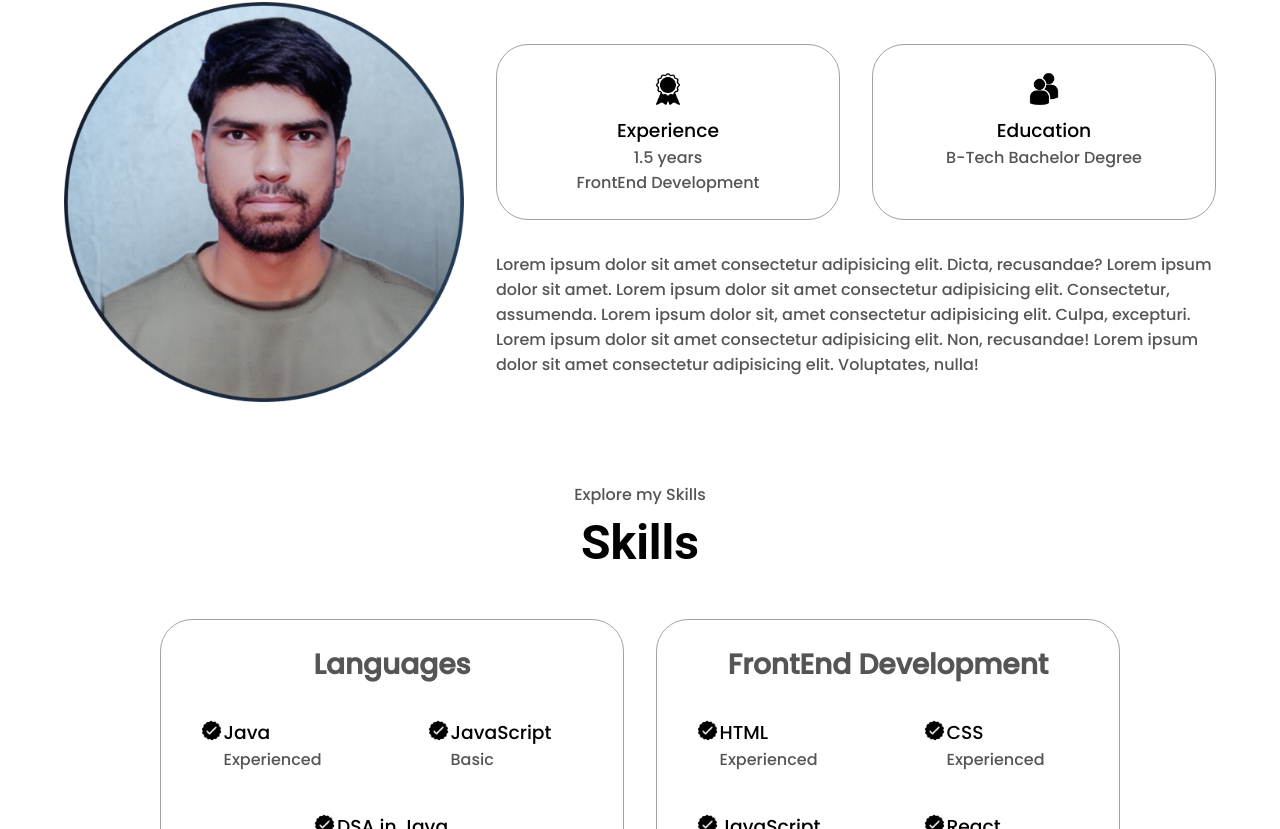
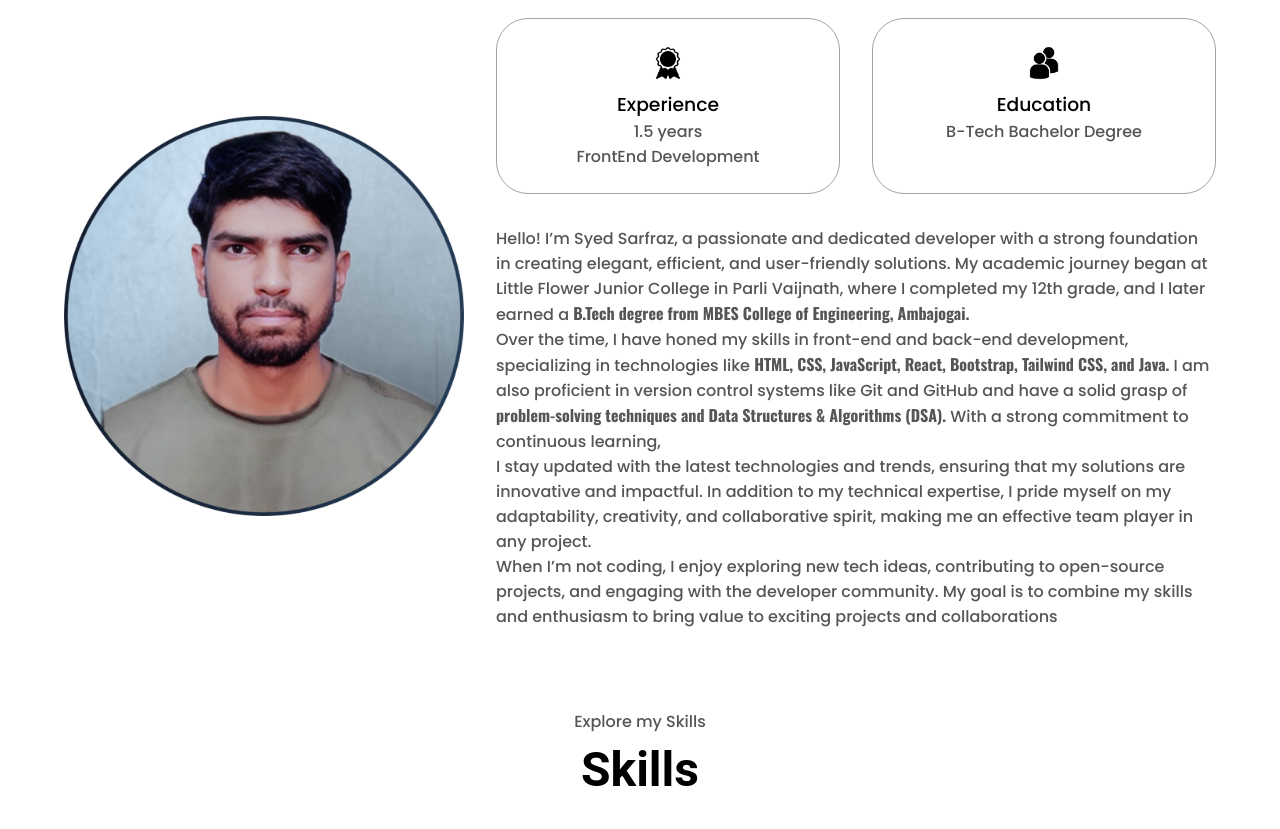
Before and after one commit to Sarfraz1115/Portfolio, a React (Vite) app: page /About in a window 1280 px wide. Shown: the part 821-1650 px from the top of the page. Built offline with nearby package versions, Linux system fonts and the light colour scheme; a web font is replaced by a local one.

Commit message:
second commit

```diff
--- a/src/components/Hero/Hero.jsx
+++ b/src/components/Hero/Hero.jsx
@@ -13,8 +13,8 @@ const Hero = () => {
            </p>
 
           <a href="./Resume.pdf" target='_blank' className='resume'>Check Resume </a>
-          <a href="./Resume.pdf" target='_blank' className='resume'>Github </a>
-          <a href="./Resume.pdf" target='_blank' className='resume'> LinkedIn </a>
+          <a href="https://github.com/Sarfraz1115" target='_blank' className='resume'>Github </a>
+          <a href="https://www.linkedin.com/in/syed-sarfraz-b8b349327/" target='_blank' className='resume'> LinkedIn </a>
 
         </div>
         <div className="images">
--- a/src/components/about/About.jsx
+++ b/src/components/about/About.jsx
@@ -30,12 +30,10 @@ const About = () => {
               </div>
             </div>
             <div className="text-container">
-              <p>Lorem ipsum dolor sit amet consectetur
-                adipisicing elit. Dicta, recusandae?
-                Lorem ipsum dolor sit amet. Lorem ipsum dolor sit amet consectetur adipisicing elit. Consectetur, assumenda.
-                Lorem ipsum dolor sit, amet consectetur adipisicing elit. Culpa, excepturi.
-                Lorem ipsum dolor sit amet consectetur adipisicing elit. Non, recusandae!
-                Lorem ipsum dolor sit amet consectetur adipisicing elit. Voluptates, nulla!</p>
+              <p>Hello! I’m Syed Sarfraz, a passionate and dedicated developer with a strong foundation in creating elegant, efficient, and user-friendly solutions. My academic journey began at Little Flower Junior College in Parli Vaijnath, where I completed my 12th grade, and I later earned a <span> B.Tech degree from MBES College of Engineering, Ambajogai.</span>
+                <br/> Over the time, I have honed my skills in front-end and back-end development, specializing in technologies like <span>HTML, CSS, JavaScript, React, Bootstrap, Tailwind CSS, and Java. </span> I am also proficient in version control systems like Git and GitHub and have a solid grasp of <span> problem-solving techniques and Data Structures & Algorithms (DSA).</span> With a strong commitment to continuous learning,
+                <br/> I stay updated with the latest technologies and trends, ensuring that my solutions are innovative and impactful. In addition to my technical expertise, I pride myself on my adaptability, creativity, and collaborative spirit, making me an effective team player in any project.
+                <br/> When I’m not coding, I enjoy exploring new tech ideas, contributing to open-source projects, and engaging with the developer community. My goal is to combine my skills and enthusiasm to bring value to exciting projects and collaborations</p>
             </div>
           </div>
         </div>
--- a/src/components/about/about.css
+++ b/src/components/about/about.css
@@ -71,6 +71,14 @@
     width: 40px;
 }
 
+.text-container p span{
+    /* color: blue; */
+    font-weight: 800;
+    font-family: "Oswald", serif;
+    font-optical-sizing: auto;
+    font-weight: 700;
+    font-style: normal;
+}
 
 /* media queries */
 
```
